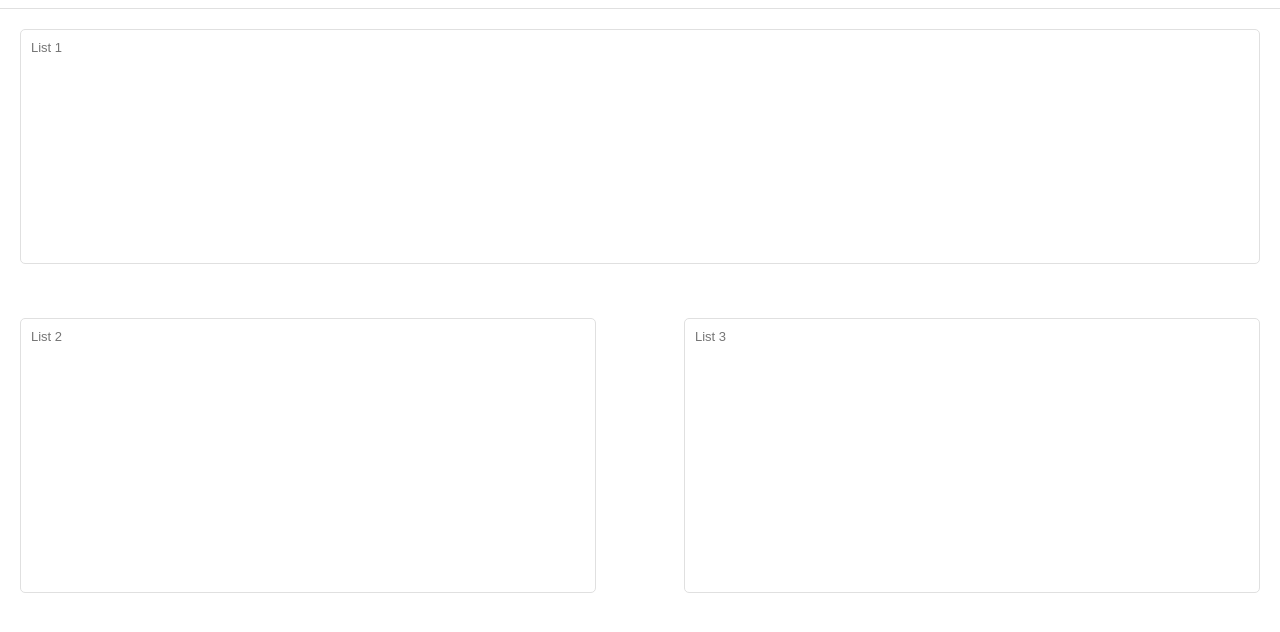
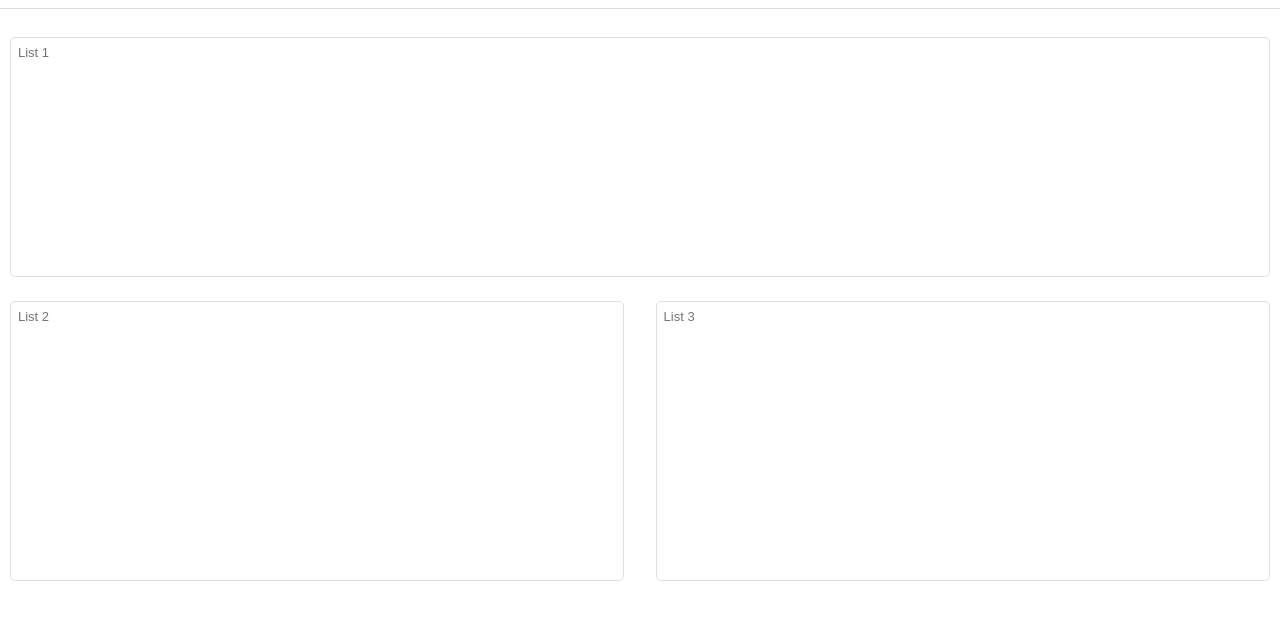
Before and after one commit to chanceshelby/Startpage, a plain HTML site: page index.html in a window 1280 px wide. Shown: the part 74-706 px from the top of the page. Drawn offline with Linux system fonts and the light colour scheme.

Commit message:
Update index.html

```diff
--- a/index.html
+++ b/index.html
@@ -12,7 +12,7 @@
 }
 
 body {
-  margin: 0;
+  margin: 0px;
   background-color: #fff; #f7f9fb
 }
 
@@ -55,13 +55,13 @@ textarea.w-input, textarea.w-select {
 }
 
 .form-block {
-  width: 45%;
+  width: 48%;
   height: auto;
   position: absolute;
 }
 
 .form-block-2 {
-  width: 45%;
+  width: 48%;
   height: auto;
   position: absolute;
   right: 0;
@@ -121,17 +121,16 @@ textarea.w-input, textarea.w-select {
 
         /* Form containers */
         .w-form {
-            margin: 20px;
+            margin: 10px;
         }
 
         textarea {
             width: 100%;
             max-width: 100%;
-            height: 235px;
+            height: 240px;
             resize: none;
-            margin-bottom: 10px;
             border-radius: 5px;
-            padding: 10px;
+            padding: 7px;
             box-sizing: border-box;
             border: 1px solid #e0e0e0;
             font-size: 13px;
@@ -139,7 +138,7 @@ textarea.w-input, textarea.w-select {
         }
 
         .textbox2 {
-          height: 275px;
+          height: 280px;
           font-size: 13px;
         }
     </style>
@@ -176,6 +175,7 @@ textarea.w-input, textarea.w-select {
     <a href="https://slides.google.com">
     <img src="https://is1-ssl.mzstatic.com/image/thumb/Purple221/v4/34/80/5f/34805f30-1112-b493-01e4-fb4a189911df/logo_slides_2020q4_color-0-1x_U007emarketing-0-0-0-6-0-0-0-85-220-0.png/460x0w.webp" style="width:60px;padding:5px;"></img></a>
         </div>
+        <br>
     <!-- Form 2 -->
     <div class="w-form">
         <form id="email-form-4" name="email-form-4" method="GET">
```
